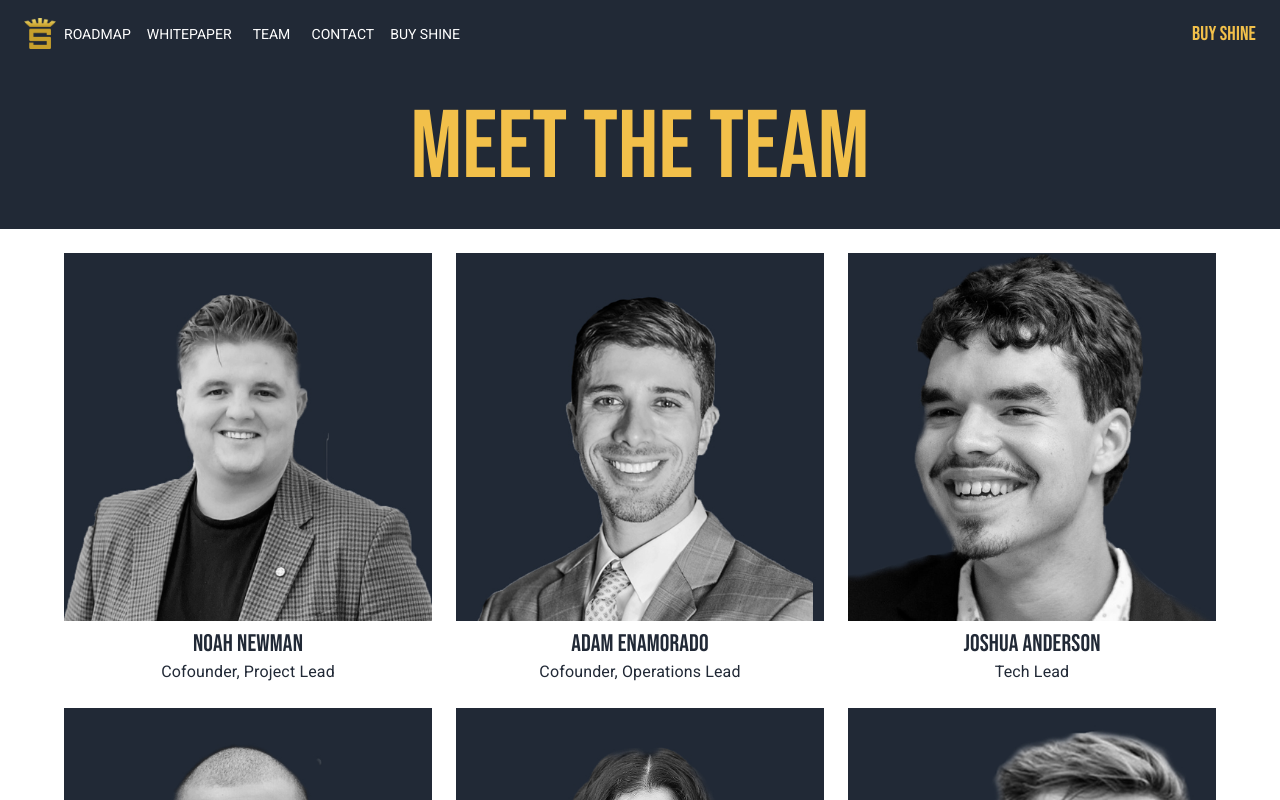
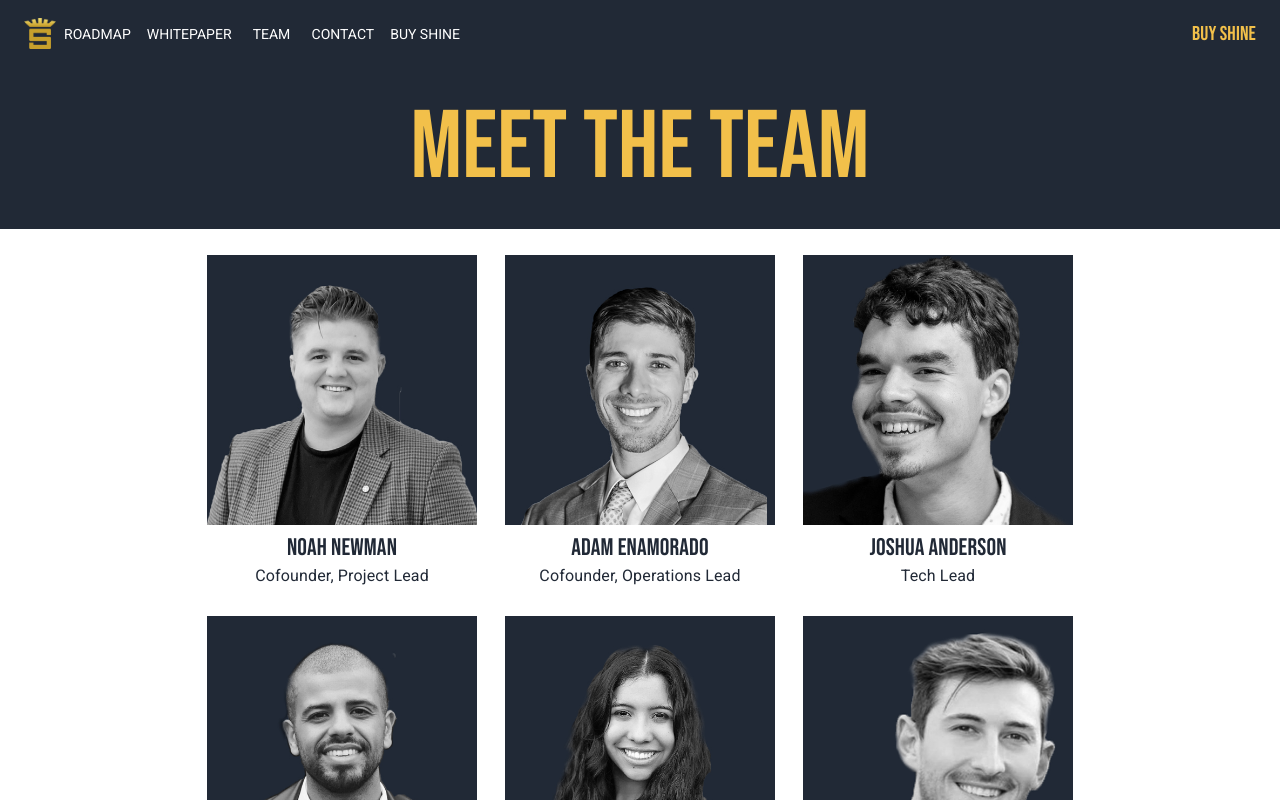
Before and after one commit to Joshuatanderson/shine-site-0, a Next.js app: page /team in a window 1280 px wide. Shown: the top 800 px of the page. Built offline with nearby package versions, Linux system fonts and the light colour scheme.

Commit message:
feat: make image spacing better

```diff
--- a/pages/team.tsx
+++ b/pages/team.tsx
@@ -38,6 +38,12 @@ const team = [
     { name: "Stephen Sommers", file: stephen, description: "Business Advisor" },
 ];
 
+const classes = {
+    imageCont: {
+        margin: "2px",
+    },
+};
+
 const Team = () => {
     return (
         <>
@@ -57,13 +63,20 @@ const Team = () => {
             <ThemeProvider theme={lightTheme}>
                 <ScopedCssBaseline>
                     <Container sx={{ paddingBottom: "48px" }}>
-                        <Grid container spacing={3}>
+                        <Grid
+                            item
+                            xs={12}
+                            container
+                            spacing={3}
+                            justifyContent="center"
+                        >
                             {team.map((member, index) => (
                                 <Grid
+                                    sx={classes.imageCont}
                                     key={`team_img_${index}`}
                                     item
-                                    xs={6}
-                                    sm={4}
+                                    xs={5}
+                                    sm={3}
                                 >
                                     <Image src={member.file} />
                                     <Typography variant="h5" align="center">
```
